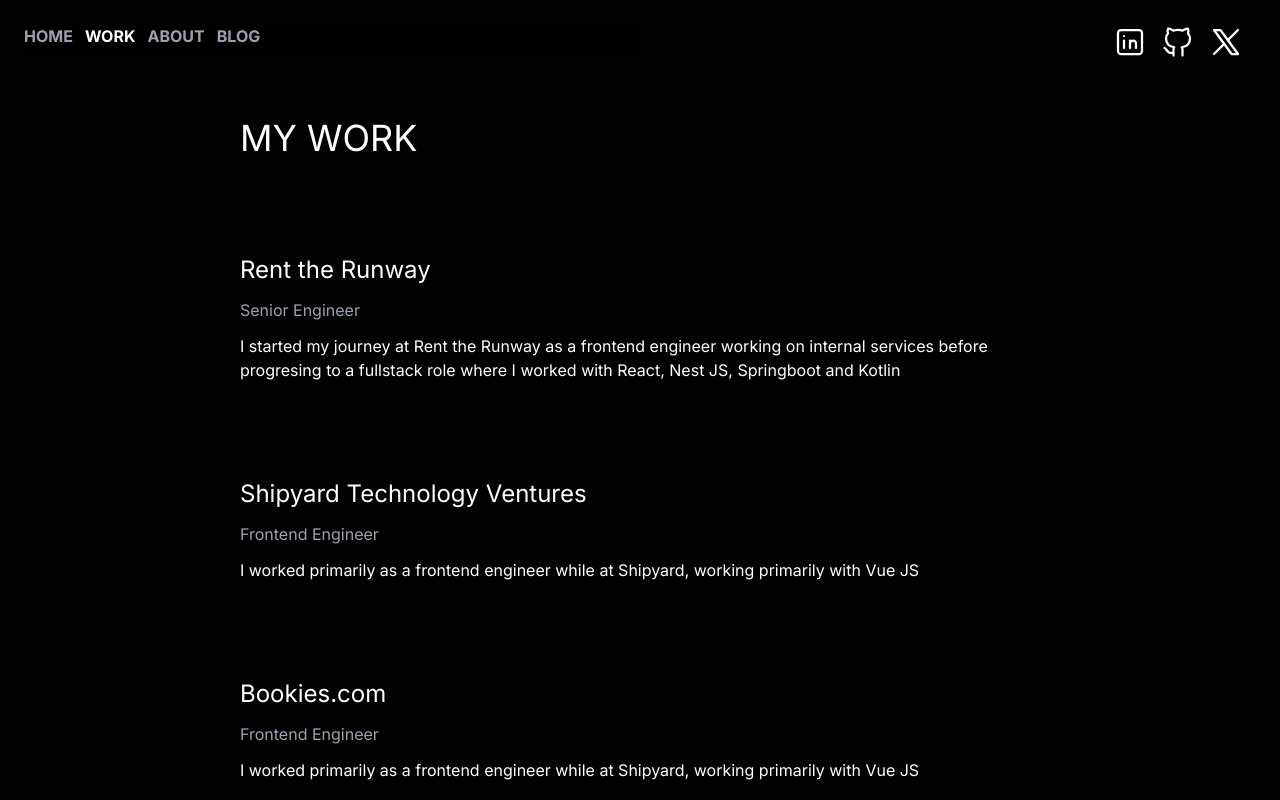
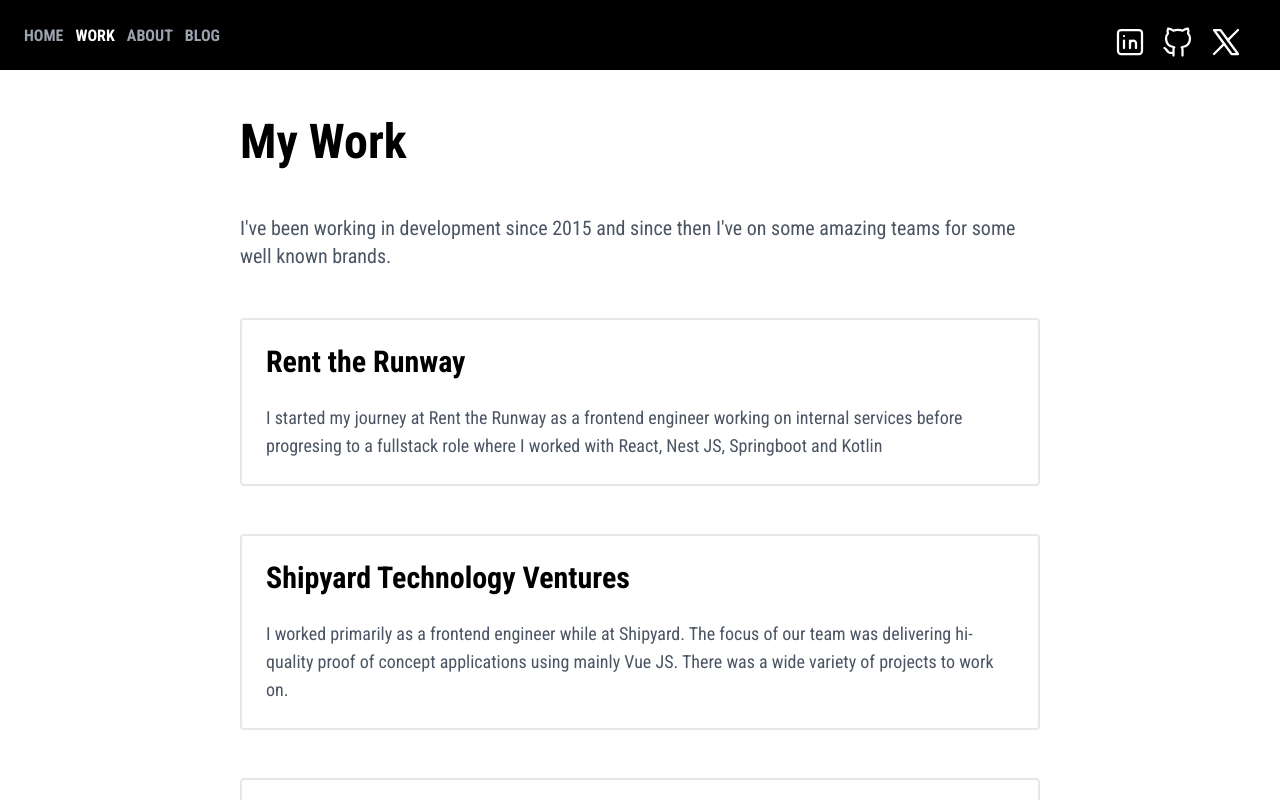
Before and after one commit to mccannsean421/cmccann-dot-com, a Next.js app: page /work in a window 1280 px wide. Shown: the top 800 px of the page. Built offline with nearby package versions, Linux system fonts and the light colour scheme.

Commit message:
refactoring styles

```diff
--- a/src/app/globals.css
+++ b/src/app/globals.css
@@ -8,15 +8,13 @@
 
 body {
   min-height: 100vh;
-  background: #020202;
-  color: #fff
 }
 
 nav {
   height: 70px;
 }
 
-a:hover, .active-link {
+nav > a:hover, .active-link {
   transition: .2s;
   color: white;
 }
@@ -60,28 +58,3 @@
 .social-link > svg > path {
   stroke: white;
 }
-
-/* TEXT ANIMATION */
-.float-animation-container {
-  position: absolute;
-}
-
-.float-animation-container > svg{
-  animation: float 6s infinite ease-in-out;
-  opacity: .5;
-  transform: rotate(45deg);
-}
-
-@keyframes float {
-  0% {
-    transform: translateY(0);
-  }
-
-  50% {
-    transform: translateY(5%);
-  }
-
-  100% {
-    transform: translateY(0);
-  }
-}
--- a/src/app/layout.js
+++ b/src/app/layout.js
@@ -1,9 +1,10 @@
-import { Inter } from "next/font/google";
+import { Inter, Roboto_Condensed } from "next/font/google";
 import "./globals.css";
 import Nav from "@/components/Nav";
 import Footer from "@/components/Footer";
 
 const inter = Inter({ subsets: ["latin"] });
+const robotoCondensed = Roboto_Condensed({ subsets: ["latin"] });
 
 export const metadata = {
   title: "Cormac McCann | Developer",
@@ -13,7 +14,7 @@
 export default function RootLayout({ children }) {
   return (
     <html lang="en">
-      <body className={inter.className}>
+      <body className={`antialiased ${robotoCondensed.className}`}>
         <Nav/>
         <div>
         {children}
--- a/src/app/work/page.js
+++ b/src/app/work/page.js
@@ -1,4 +1,5 @@
-import ArticleTile from "@/components/ArticleTile"
+import JobTile from "@/components/JobTile"
+import { PageHeader } from "@/components/PageHeader";
 
 export const metadata = {
     title: 'My Work | Cormac McCann',
@@ -16,7 +17,7 @@
             title: "Shipyard Technology Ventures",
             subtitle: "Frontend Engineer",
             href: "https://www.shipyardtech.com/",
-            description: "I worked primarily as a frontend engineer while at Shipyard, working primarily with Vue JS"
+            description: "I worked primarily as a frontend engineer while at Shipyard. The focus of our team was delivering hi-quality proof of concept applications using mainly Vue JS. There was a wide variety of projects to work on."
         },
         {
             title: "Bookies.com",
@@ -34,7 +35,7 @@
 
     const jobTiles = () => jobs.map((job, index) =>
         <li key={`job-tile-${index}`}>
-        <ArticleTile
+        <JobTile
             title={job.title} subtitle={job.subtitle}
             href={job.href}
             description={job.description}
@@ -42,8 +43,8 @@
 
     return (
         <main className="grid items-center h-full p-12 max-w-4xl my-0 mx-auto">
-            <h1 className="text-4xl uppercase pb-24">My Work</h1>
-
+            <PageHeader title="My Work" />
+            <p data-testid="blurb" className="py-12 text-xl text-gray-600"> I&apos;ve been working in development since 2015 and since then I&apos;ve on some amazing teams for some well known brands.</p>
             <ul>
                 {jobTiles()}
             </ul>
--- a/src/components/ArticleHeader.js
+++ b/src/components/ArticleHeader.js
@@ -3,7 +3,7 @@
     return (
         <div className="container mx-auto max-w-4xl pb-12" data-testid="article-header">
             <h1 className="text-5xl py-6">{meta.title}</h1>
-            <p>{meta.publishDate}</p>
+            <p className="text-gray-400">{meta.publishDate}</p>
         </div>
     );
 }
--- a/src/components/Footer.js
+++ b/src/components/Footer.js
@@ -2,7 +2,7 @@
 
 export default function Footer() {
     return (
-        <footer>
+        <footer className="bg-black">
             <div className="pt-12 pb-6 mx-auto max-w-4xl text-center">
                 <p className="text-gray-400">All rights reserved &copy; 2024 Cormac McCann</p>
             </div>
--- /dev/null
+++ b/src/components/JobTile.js
@@ -0,0 +1,12 @@
+import Link from "next/link";
+
+export default function JobTile({title, href, description}) {
+    return (
+        <div className="mb-12 border-2 border-solid p-6 rounded">
+            <Link href={href} className="text-3xl font-bold ">
+                <h2 className="pb-6">{title}</h2>
+            </Link>
+            <p className="text-lg text-gray-600">{description}</p>
+        </div>
+    )
+}
--- a/src/components/Nav.js
+++ b/src/components/Nav.js
@@ -29,10 +29,10 @@
     ];
 
 
-    return <nav className="p-6 grid grid-cols-2">
+    return <nav className="p-6 grid grid-cols-2 bg-black">
         {/* nav links */}
         <div>
-            <ul className={`absolute lg:relative lg:left-auto duration-200 top-32 lg:top-0 h-screen w-screen lg:h-auto lg:w-auto bg-black ${mobileNavIsOpen ? "left-0 " : "-left-[100%]"}`}>
+            <ul className={`absolute lg:relative lg:left-auto duration-200 top-32 lg:top-0 h-screen w-screen lg:h-auto lg:w-auto ${mobileNavIsOpen ? "left-0 " : "-left-[100%]"}`}>
                 { navLinks.map((link, index) =>
                 <li className="lg:inline-block pr-3 text-center" key={`nav-link-${index}`}>
                     <Link href={link.path} onClick={() => setMobileNavIsOpen(false)} className={`uppercase nav-link font-bold duration-200 text-gray-400 hover:text-white ${currentPath === link.path ? "active-link" : ""}`}>
@@ -60,7 +60,7 @@
 
         {/* social links */}
         <div className="grid justify-end">
-                <SocialLinks />
+            <SocialLinks />
         </div>
     </nav>
 }
--- /dev/null
+++ b/src/components/PageHeader.js
@@ -0,0 +1,3 @@
+export function PageHeader({title}) {
+    return <h1 className="text-5xl uppercase font-bold capitalize">{title}</h1>
+}
```
